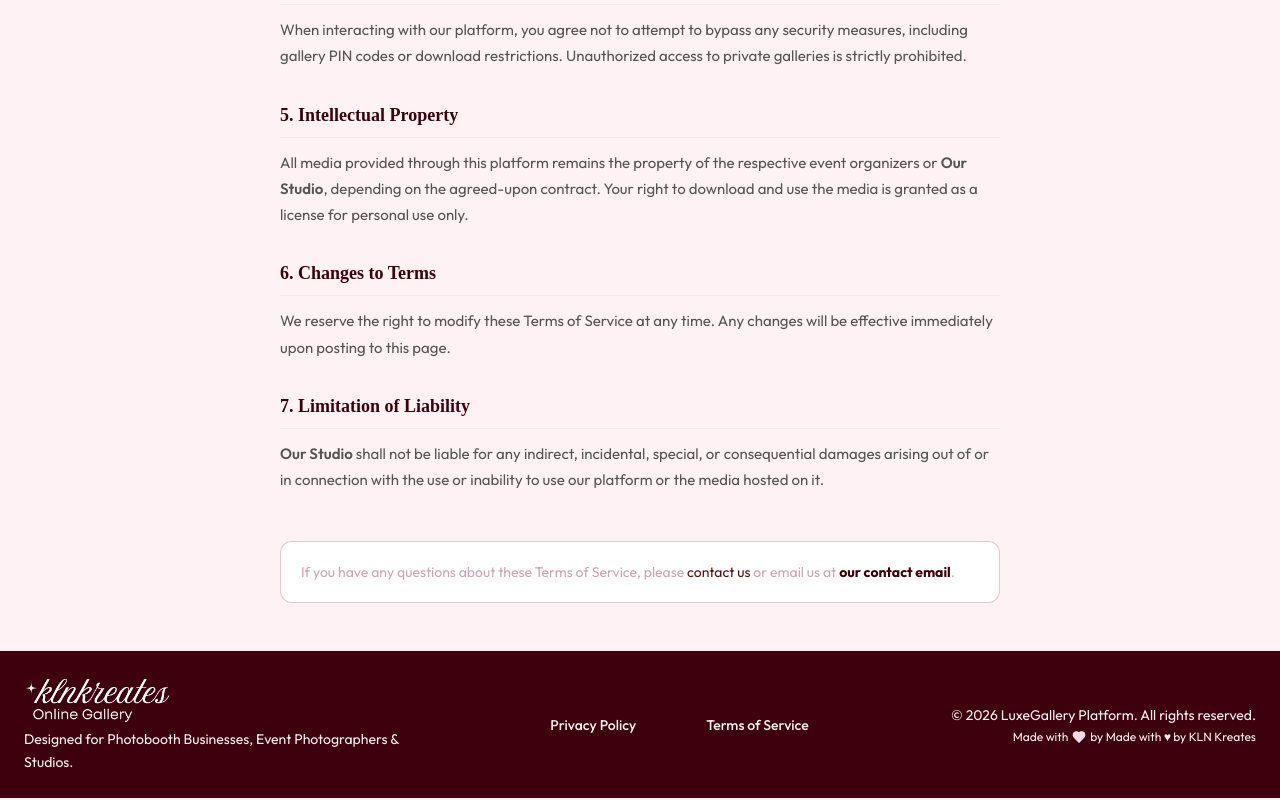
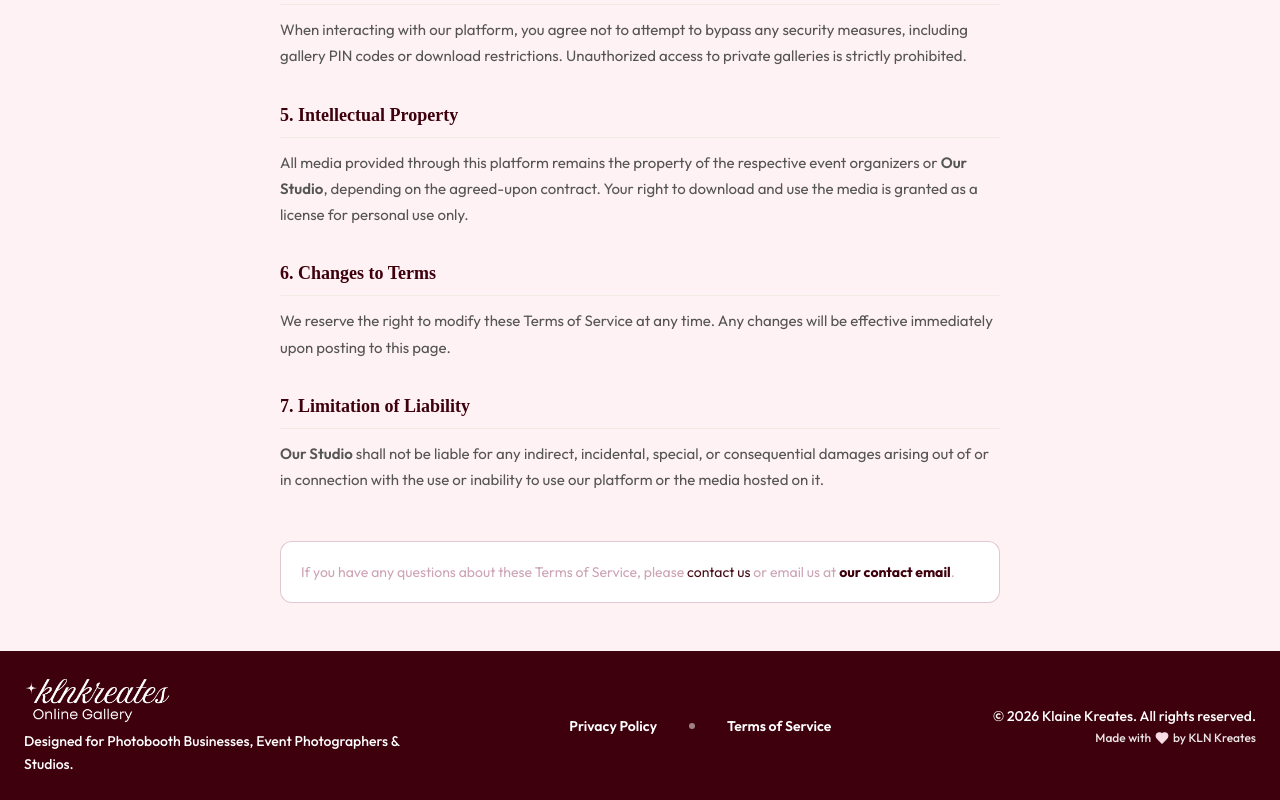
Before and after one commit to klnkreates4u/event-gallery-platform, a Next.js app: page /terms in a window 1280 px wide. Shown: the part 993-1793 px from the top of the page. Built offline with nearby package versions, Linux system fonts and the light colour scheme; no server answers; the database is empty; a web font is replaced by a local one.

Commit message:
Everything has been updated so far

```diff
--- a/src/app/page.tsx
+++ b/src/app/page.tsx
@@ -143,7 +143,7 @@ export default function LandingPage() {
                   <button
                     type="submit"
                     suppressHydrationWarning
-                    className="relative w-full h-12 rounded-xl bg-cherry hover:bg-[#420B0B] active:scale-[0.99] text-white text-sm font-semibold flex items-center justify-center gap-2 transition-all shadow-cherry/30 shadow-md btn-shine overflow-hidden"
+                    className="relative w-full h-12 rounded-xl bg-[#480c18] hover:bg-[#320815] active:scale-[0.99] text-white text-sm font-semibold flex items-center justify-center gap-2 transition-all shadow-md btn-shine overflow-hidden"
                   >
                     {isPending ? <Loader2 className="w-4 h-4 animate-spin" /> : (
                       <><span>Search Galleries</span><ArrowRight className="w-4 h-4" /></>
--- a/src/components/gallery/event-theme-override.tsx
+++ b/src/components/gallery/event-theme-override.tsx
@@ -47,7 +47,7 @@ export function EventThemeOverride({ event }: EventThemeOverrideProps) {
       ` : ''}
       ${themeSecondaryColor ? `
         --secondary: ${themeSecondaryColor} !important;
-        --secondary-foreground: ${themePrimaryColor || '#5A0F0F'} !important;
+        --secondary-foreground: ${themePrimaryColor || '#480c18'} !important;
       ` : ''}
       ${themeAccentColor ? `
         --candy: ${themeAccentColor} !important;
--- a/src/components/layout/footer.tsx
+++ b/src/components/layout/footer.tsx
@@ -10,46 +10,53 @@ export function Footer() {
   const branding = useBranding();
 
   return (
-    <footer className="relative mt-auto overflow-hidden bg-[var(--footer-bg)] text-oil">
+    <footer className="relative mt-auto overflow-hidden bg-[var(--footer-bg)] text-white">
       {/* Decorative gradient line */}
       <div className="h-px w-full bg-gradient-to-r from-transparent via-cherry/60 to-transparent" />
 
       <div className="relative max-w-7xl mx-auto px-6 py-6">
-        <div className="flex flex-col md:flex-row items-center justify-between gap-4">
+        <div className="flex flex-col md:flex-row items-center justify-between gap-6 md:gap-4">
 
           {/* Brand */}
           <div className="flex flex-col items-center md:items-start text-center md:text-left">
+            {/* Mobile Logo (screen sizes like mobile phone and smaller) */}
+            <img
+              src="/footer-centered-logo.png"
+              alt={branding?.businessName || siteConfig.logo.text}
+              className="h-12 w-auto object-contain mb-1.5 md:hidden"
+            />
+            {/* Desktop Logo */}
             <img
               src="/logo-white.png"
               alt={branding?.businessName || siteConfig.logo.text}
-              className="h-12 w-auto object-contain mb-1"
+              className="h-12 w-auto object-contain mb-1.5 hidden md:block"
             />
-            <p className="text-sm text-oil/75 max-w-sm leading-relaxed">
+            <p className="text-sm text-white font-medium max-w-sm leading-relaxed">
               {branding?.footerText || siteConfig.footer.tagline}
             </p>
           </div>
 
           {/* Legal Links */}
-          <div className="flex items-center gap-8 text-sm font-medium">
+          <div className="flex items-center gap-6 md:gap-8 text-sm font-semibold text-white">
             <Link
               href="/privacy"
-              className="text-oil/80 hover:text-candy transition-colors duration-200"
+              className="text-white hover:text-candy transition-colors duration-200"
             >
               Privacy Policy
             </Link>
-            <span className="w-1.5 h-1.5 rounded-full bg-oil/35" />
+            <span className="w-1.5 h-1.5 rounded-full bg-white/50" />
             <Link
               href="/terms"
-              className="text-oil/80 hover:text-candy transition-colors duration-200"
+              className="text-white hover:text-candy transition-colors duration-200"
             >
               Terms of Service
             </Link>
           </div>
 
           {/* Copyright */}
-          <div className="text-sm text-oil/65 text-center md:text-right space-y-1">
-            <p className="text-sm">{siteConfig.footer.copyright}</p>
-            <p className="flex items-center justify-center md:justify-end gap-1 text-xs text-oil/50">
+          <div className="text-sm text-white text-center md:text-right space-y-1 font-medium">
+            <p className="text-sm text-white">{siteConfig.footer.copyright}</p>
+            <p className="flex items-center justify-center md:justify-end gap-1 text-xs text-white/90">
               Made with <Heart className="w-3.5 h-3.5 text-candy fill-current" /> by{' '}
               {siteConfig.branding.poweredByText}
             </p>
--- a/src/components/ui/button.tsx
+++ b/src/components/ui/button.tsx
@@ -22,13 +22,13 @@ export const Button = React.forwardRef<HTMLButtonElement, ButtonProps>(
         'bg-coal text-oil hover:bg-[#1a1412] dark:bg-[#F7DCE6] dark:text-black dark:hover:bg-white shadow-coal/20 shadow-md',
       // Cherry (red) bg — primary action
       accent:
-        'bg-cherry text-white hover:bg-[#420B0B] dark:bg-[#F7DCE6] dark:text-black dark:hover:bg-white shadow-cherry shadow-md btn-shine',
+        'bg-[#480c18] text-white hover:bg-[#320815] dark:bg-[#F7DCE6] dark:text-black dark:hover:bg-white shadow-md btn-shine',
       // Oil (cream) bg — secondary
       secondary:
         'bg-oil text-coal hover:bg-[#fde0c2] dark:bg-[#302720] dark:text-oil dark:hover:bg-[#3d3028]',
       // Cherry outline
       outline:
-        'border-2 border-cherry/50 text-cherry hover:bg-cherry hover:text-white dark:border-[#F7DCE6]/40 dark:text-[#F7DCE6] dark:hover:bg-[#F7DCE6] dark:hover:text-black transition-colors',
+        'border-2 border-[#480c18]/60 text-[#480c18] hover:bg-[#480c18] hover:text-white dark:border-[#F7DCE6]/40 dark:text-[#F7DCE6] dark:hover:bg-[#F7DCE6] dark:hover:text-black transition-colors',
       // Ghost
       ghost:
         'text-coal hover:bg-oil/60 dark:text-oil dark:hover:bg-[#302720]',
--- a/src/config/site.ts
+++ b/src/config/site.ts
@@ -33,7 +33,7 @@ export const siteConfig = {
     facebook: "https://facebook.com/luxegallery",
   },
   footer: {
-    copyright: `© ${new Date().getFullYear()} LuxeGallery Platform. All rights reserved.`,
+    copyright: `© 2026 Klaine Kreates. All rights reserved.`,
     tagline: "Designed for Photobooth Businesses, Event Photographers & Studios.",
     links: [
       { name: "Find Event", href: "/search" },
@@ -46,6 +46,6 @@ export const siteConfig = {
     isWhiteLabel: true,
     allowCustomDomains: true,
     defaultTheme: "light" as "light" | "dark" | "system",
-    poweredByText: "Made with ♥ by KLN Kreates",
+    poweredByText: "KLN Kreates",
   },
 };
--- a/src/styles/globals.css
+++ b/src/styles/globals.css
@@ -15,13 +15,13 @@
     /* Official colors */
     --sand: #351018;
     --chocolate: #3E000C;
-    --red-brown: #5A0F0F;
+    --red-brown: #480c18;
     --mauve-pink: #CDA4B5;
     --baby-pink: #F7DCE6;
     --not-white: #FFF2F4;
 
     /* Core legacy tokens mappings */
-    --cherry: #5A0F0F;
+    --cherry: #480c18;
     /* red-brown (deep cherry) */
     --oil: #FFF2F4;
     /* not so white white */
@@ -59,7 +59,7 @@
     --border: rgba(205, 164, 181, 0.6); /* mauve pink border from official palette */
     --warm-ivory: rgba(205, 164, 181, 0.6);
     --input: rgba(205, 164, 181, 0.6);
-    --ring: #5A0F0F;
+    --ring: #480c18;
 
     /* Polka dot colors in light mode */
     --dot-candy: rgba(247, 220, 230, 0.75);
@@ -247,7 +247,7 @@
 
   /* ── Candy Gradient ─────────────────────────────────────────── */
   .gradient-candy {
-    background: linear-gradient(135deg, #5A0F0F 0%, #CDA4B5 100%);
+    background: linear-gradient(135deg, #480c18 0%, #CDA4B5 100%);
   }
 
   .gradient-oil {
@@ -256,7 +256,7 @@
 
   /* ── Text gradient ──────────────────────────────────────────── */
   .text-gradient-cherry {
-    background: linear-gradient(135deg, #5A0F0F, #CDA4B5);
+    background: linear-gradient(135deg, #480c18, #CDA4B5);
     -webkit-background-clip: text;
     -webkit-text-fill-color: transparent;
     background-clip: text;
@@ -299,12 +299,12 @@ body {
 }
 
 ::-webkit-scrollbar-thumb:hover {
-  background: #5A0F0F;
+  background: #480c18;
 }
 
 /* Smooth focus rings */
 *:focus-visible {
-  outline: 2px solid #5A0F0F;
+  outline: 2px solid #480c18;
   outline-offset: 2px;
   border-radius: 6px;
 }
--- a/tailwind.config.ts
+++ b/tailwind.config.ts
@@ -46,7 +46,7 @@ const config: Config = {
         editorial: ['var(--font-playfair)', 'serif'],
       },
       boxShadow: {
-        cherry: '0 4px 28px -4px rgba(161, 27, 34, 0.28)',
+        cherry: '0 4px 28px -4px rgba(72, 12, 24, 0.35)',
         candy:  '0 4px 28px -4px rgba(216, 143, 178, 0.35)',
         coal:   '0 8px 32px -8px rgba(40, 40, 40, 0.30)',
         oil:    '0 2px 16px -2px rgba(254, 236, 222, 0.80)',
```
Also changed, not shown: src/app/layout.tsx (+8 -8 lines), public/footer-centered-logo.png (added).
